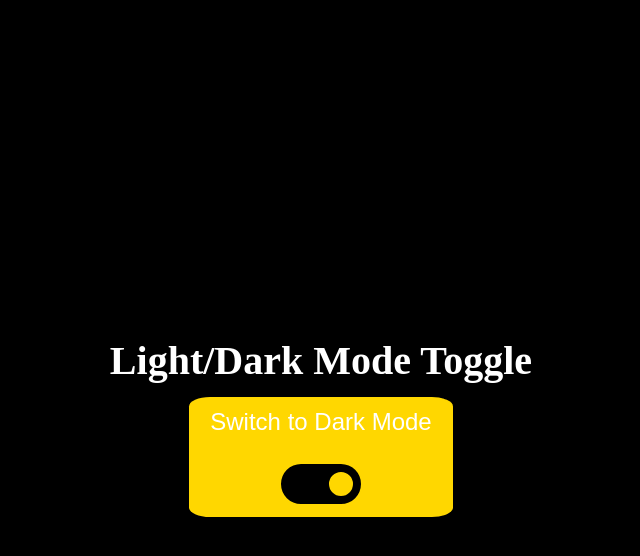
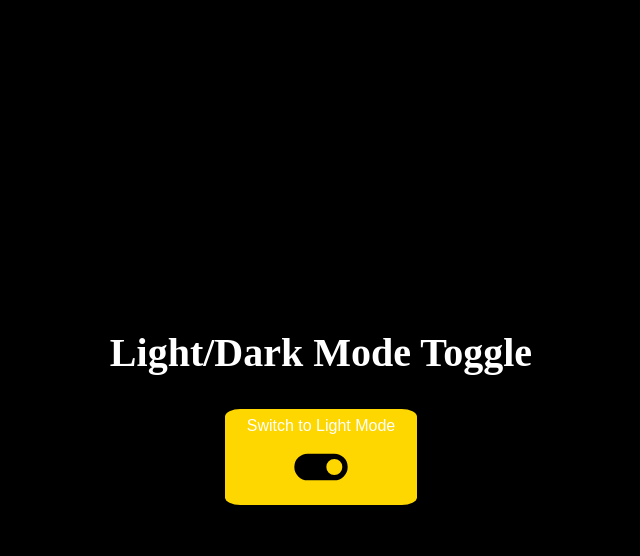
Before and after one commit to mjfarrelm/Light-Dark-Mode, a plain HTML site: page index.html in a window 1280 px wide. Both pictures are taken after a click on the button "Switch to Dark Mode". Shown: the whole page, without its empty margins (319-959 px from the left). Drawn offline with Linux system fonts and the light colour scheme.

Commit message:
button bug fixed

```diff
--- a/index.html
+++ b/index.html
@@ -10,17 +10,14 @@
 <body>
         <h2 class="heading-text">Light/Dark Mode Toggle</h2>
         <button class="button">
-            Switch to Dark Mode
+            <span id="buttonText">Switch to Dark Mode</span>
+
             <svg id="onSwitch" class="button-image" xmlns="http://www.w3.org/2000/svg" viewBox="0 0 24 24">
                 <title>toggle-switch</title>
                 <path d="M17,7H7A5,5 0 0,0 2,12A5,5 0 0,0 7,17H17A5,5 0 0,0 22,12A5,5 0 0,0 17,7M17,15A3,3 0 0,1 14,12A3,3 0 0,1 17,9A3,3 0 0,1 20,12A3,3 0 0,1 17,15Z" />
             </svg>
 
             </button>
-          <!-- <div display="none" class="button-image" id="offSwitch">
-                <svg xmlns="http://www.w3.org/2000/svg" viewBox="0 0 24 24">
-                    <title>toggle-switch-off-outline</title>
-                    <path d="M17 6H7c-3.31 0-6 2.69-6 6s2.69 6 6 6h10c3.31 0 6-2.69 6-6s-2.69-6-6-6zm0 10H7c-2.21 0-4-1.79-4-4s1.79-4 4-4h10c2.21 0 4 1.79 4 4s-1.79 4-4 4zM7 9c-1.66 0-3 1.34-3 3s1.34 3 3 3 3-1.34 3-3-1.34-3-3-3z" /></svg>
-            </div> -->
+
 </body>
 </html>
--- a/script.js
+++ b/script.js
@@ -1,25 +1,23 @@
 const button = document.querySelector("button");
 const svg = document.querySelector("#onSwitch");
-// const offSwitch = document.querySelector("#offSwitch");
+const buttonContent = document.querySelector("#buttonText");
 let svgDisplayOn = true;
 let buttonText = true;
 
 button.addEventListener("click", (e) => {
-  console.log("clicked");
+  console.log(e);
   document.body.classList.toggle("dark");
+
   if (svgDisplayOn) {
+    buttonContent.innerText = "Switch to Light Mode";
     svg.innerHTML =
       '<path d="M17,7H7A5,5 0 0,0 2,12A5,5 0 0,0 7,17H17A5,5 0 0,0 22,12A5,5 0 0,0 17,7M17,15A3,3 0 0,1 14,12A3,3 0 0,1 17,9A3,3 0 0,1 20,12A3,3 0 0,1 17,15Z" />';
   } else {
+    buttonContent.innerText = "Switch to Dark Mode";
     svg.innerHTML =
       '<path d="M17 6H7c-3.31 0-6 2.69-6 6s2.69 6 6 6h10c3.31 0 6-2.69 6-6s-2.69-6-6-6zm0 10H7c-2.21 0-4-1.79-4-4s1.79-4 4-4h10c2.21 0 4 1.79 4 4s-1.79 4-4 4zM7 9c-1.66 0-3 1.34-3 3s1.34 3 3 3 3-1.34 3-3-1.34-3-3-3z" />';
   }
 
-  //   if (buttonText) {
-  //     button.innerHTML = "Switch to Light Mode";
-  //   } else {
-  //     button.innerHTML = "Switch to Dark Mode";
-  //   }
   svgDisplayOn = !svgDisplayOn;
-  //   buttonText = !buttonText;
+  buttonText = !buttonText;
 });
--- a/style.css
+++ b/style.css
@@ -26,8 +26,8 @@ body.dark{
 }
 
 .button{
-    height: 5rem;
-    width: 11rem;
+    height: 6rem;
+    width: 12rem;
     border: none;
     border-radius: 8%;
     font-size: 1em;
@@ -37,10 +37,10 @@ body.dark{
     color: var(--color)
 }
 
-.button:hover,
+/* .button:hover,
 .button:focus{
     transform:scale(1.5);
-}
+} */
 
 
 .button-image{
@@ -48,11 +48,7 @@ body.dark{
     width: 8rem;
 }
 
-.button-dark{
-    height: 5rem;
-    width: 11rem;
 
-}
 
 .heading-text{
     font-size: 2.5rem;
```
